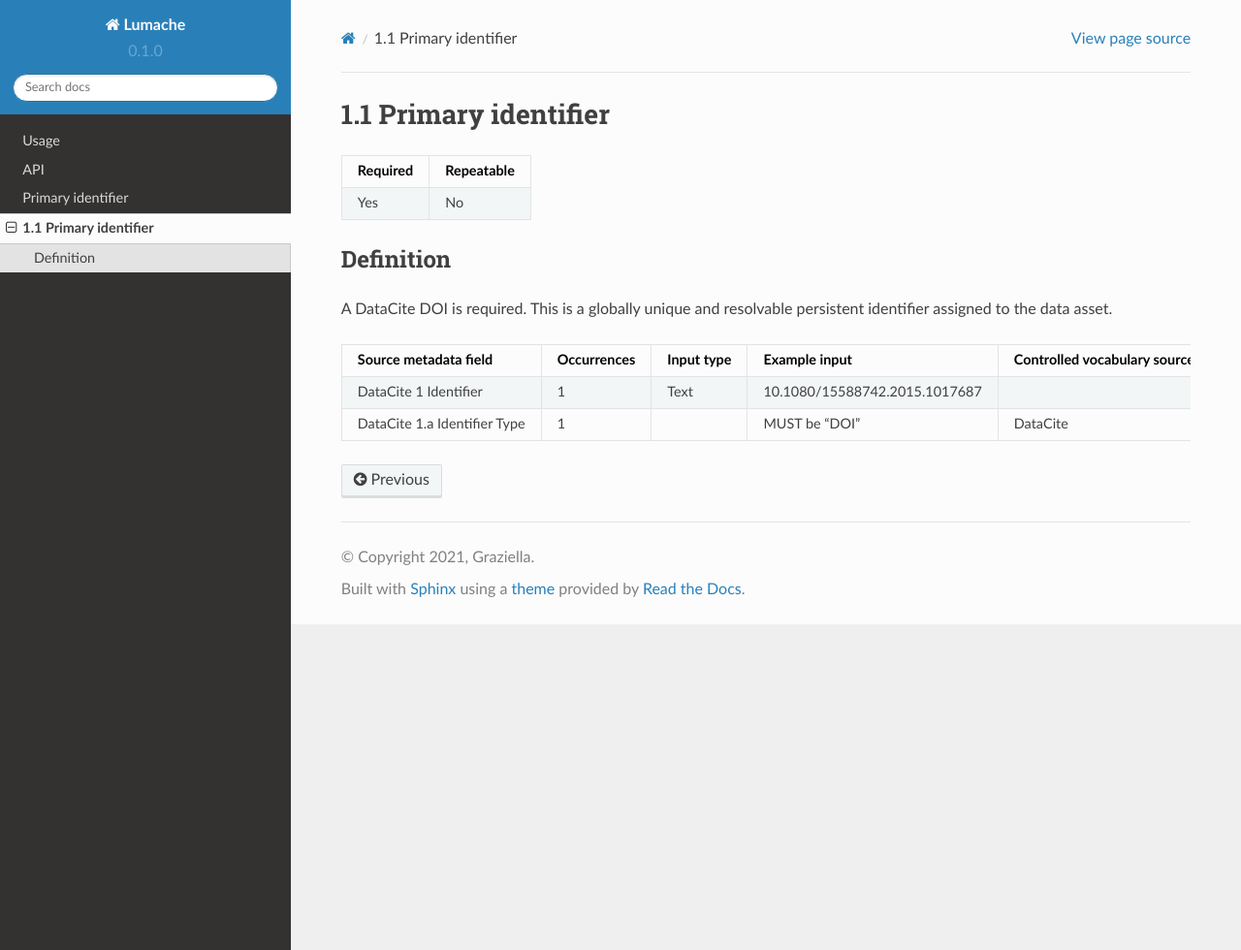
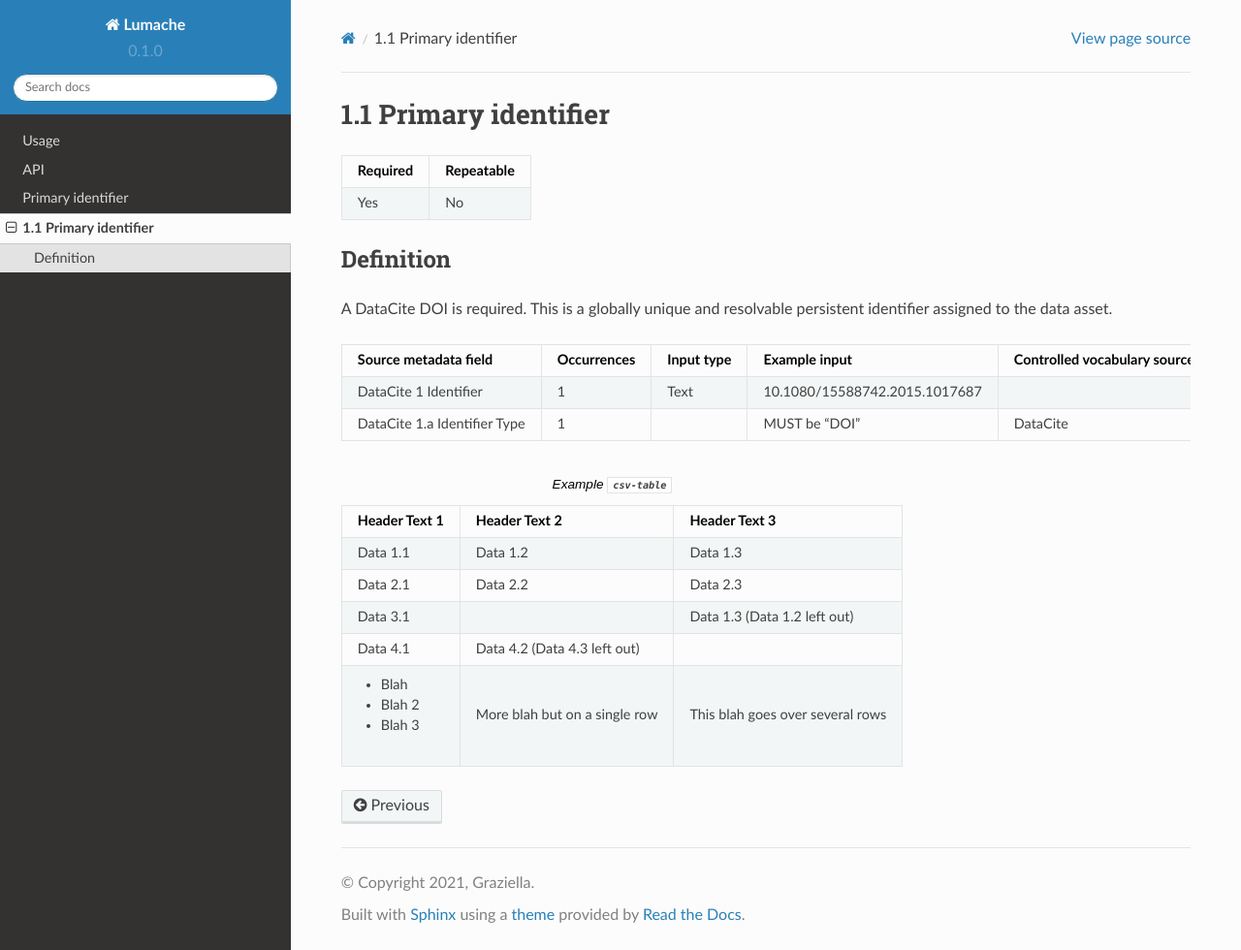
Before and after one commit to mpfl/rtd-tutorial, a Sphinx documentation site: the page built from docs/source/1.1-primary-identifier.rst, in a window 1280 px wide and 980 px high. Shown: the whole window at 97% size. Built offline with Sphinx 7.4.7 and the Read the Docs theme 2.0.0, drawn with Linux system fonts in a browser that asks for light colours; pages that are not in the unit, such as notebooks, are missing from menus.

Commit message:
Testing tables

```diff
--- a/docs/source/1.1-primary-identifier.rst
+++ b/docs/source/1.1-primary-identifier.rst
@@ -20,3 +20,15 @@ Source metadata field        Occurrences Input type Example input
 DataCite 1 Identifier        1           Text       10.1080/15588742.2015.1017687
 DataCite 1.a Identifier Type 1                      MUST be “DOI”                 DataCite
 ============================ =========== ========== ============================= ============================ =====
+
+.. csv-table:: Example :rst:dir:`csv-table`
+   :header: "Header Text 1", "Header Text 2", "Header Text 3"
+
+   "Data 1.1",               "Data 1.2",      "Data 1.3"
+   "Data 2.1",               "Data 2.2",      "Data 2.3"
+   "Data 3.1",               ,                "Data 1.3 (Data 1.2 left out)"
+   "Data 4.1",               "Data 4.2 (Data 4.3 left out)"
+   "* Blah
+   * Blah 2
+   * Blah 3",  "More blah but on a single row", "This blah goes
+   over several rows"
```
Also changed, not shown: docs/source/4.4.2-request-point-of-contact.rst (added, +29 -0 lines).
